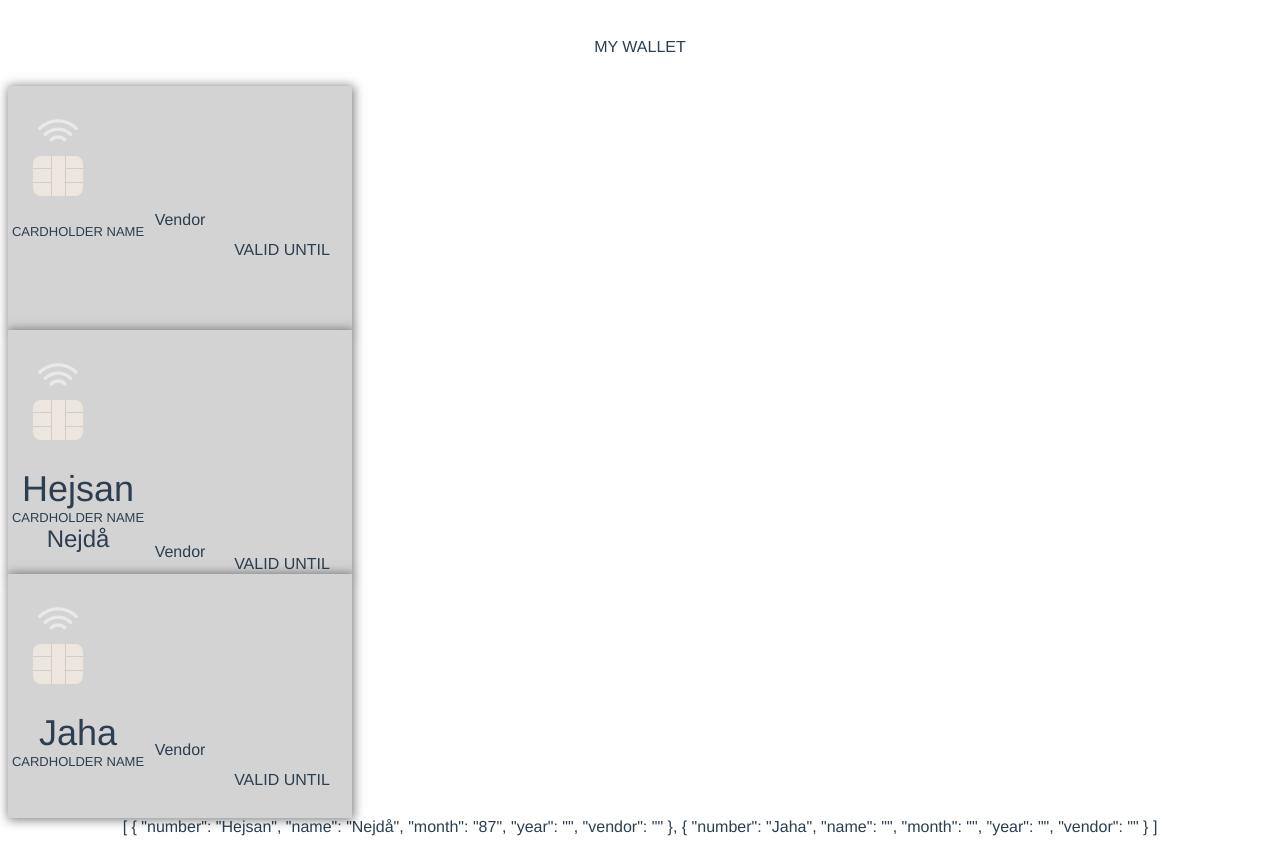
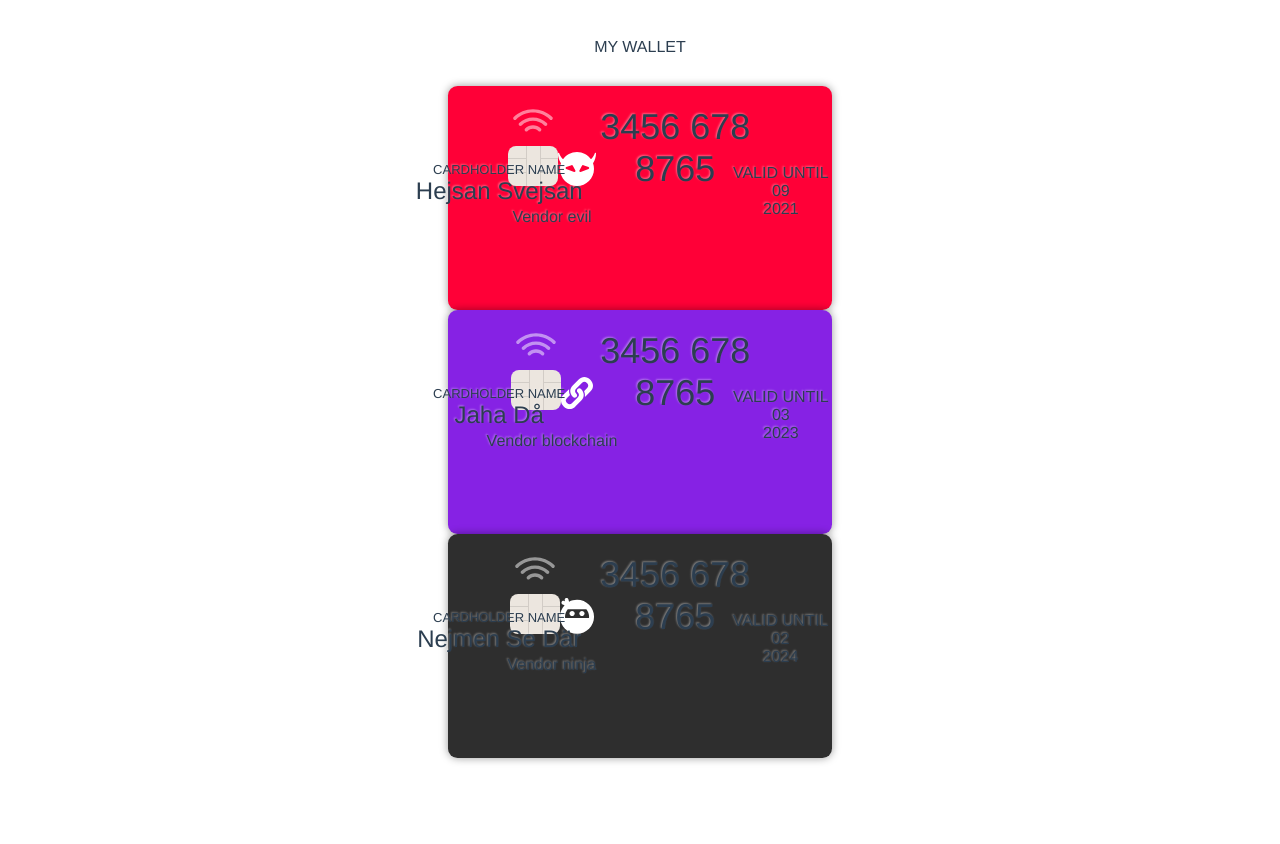
Before and after one commit to JaseNimby/e-wallet, a Vue app: page / in a window 1280 px wide. After the commit the page ends 800 px from the top, so only its background shows below. Built offline with nearby package versions, Linux system fonts and the light colour scheme.

Commit message:
cardstack vendors

```diff
--- a/src/components/Card.vue
+++ b/src/components/Card.vue
@@ -1,6 +1,9 @@
 <template>
-  <div class="card" v-bind:class="card.vendor">
-    <img src="../assets/chip-light.svg" />
+  <div class="card" v-on:click="$emit(`click`)" v-bind:class="card.vendor">
+    <header>
+      <img src="../assets/chip-light.svg" />
+      <img v-bind:src="require(`../assets/vendor-${card.vendor}.svg`)" />
+    </header>
 
     <div class="number">{{ card.number }}</div>
 
@@ -26,22 +29,26 @@ export default {
     card: Object,
   },
   data() {
-    return {
-      cardcolor: "green",
-    };
+    return {};
   },
+  methods: {},
 };
 </script>
 
-<style scoped>
+<style>
 .card {
-  background-color: lightgrey;
-  width: 340px;
-  height: 240px;
-  padding: 2px;
-  -webkit-box-shadow: 1px 1px 10px 1px rgba(0, 0, 0, 0.51);
-  box-shadow: 1px 1px 10px 1px rgba(0, 0, 0, 0.51);
-  position: relative;
+  max-width: 24rem;
+  height: 14rem;
+  box-sizing: border-box;
+  box-shadow: rgba(0, 0, 0, 0.4) 0px 0px 0.5rem;
+  display: grid;
+  grid-template-columns: 1fr 1fr;
+  grid-auto-rows: 2.8rem;
+  text-shadow: rgba(255, 255, 255, 0.4) -1px -1px 2px;
+  border-radius: 0.6rem;
+  background: rgb(238, 238, 238);
+  padding: 1rem;
+  gap: 0.5rem 0px;
 }
 .card > img {
   position: relative;
@@ -51,7 +58,7 @@ export default {
 
 .number {
   position: relative;
-  top: 20%;
+  top: 10%;
   right: 30%;
   font-size: 36px;
 }
@@ -59,7 +66,7 @@ export default {
   font-size: small;
   position: relative;
   right: 30%;
-  top: 20%;
+  top: 15%;
   padding-bottom: 2px;
 }
 
--- a/src/components/CardForm.vue
+++ b/src/components/CardForm.vue
@@ -44,7 +44,7 @@
     <div class="vendor">
       <div>VENDOR</div>
       <select type="text" v-model="vendor" v-on:change="sent">
-        <option disabled vlaue="" />
+        <option disabled vlaue="empty" />
         <option value="bitcoin">Bitcoin Inc</option>
         <option value="evil">Evil Corp</option>
         <option value="ninja">Ninja Bank</option>
--- a/src/components/CardStack.vue
+++ b/src/components/CardStack.vue
@@ -1,13 +1,17 @@
 <template>
   <div>
-    <Card
-      v-for="card in cards"
-      v-bind:key="card.id"
-      v-bind:card="card"
-      v-on:click="selectedCard(card)"
-    />
-
-    {{ cards }}
+    <div class="wrapper">
+      <div class="centered">
+        <div class="stack">
+          <Card
+            v-for="card in cards"
+            v-bind:key="card.id"
+            v-bind:card="card"
+            @click="$emit(`showCard`, card)"
+          />
+        </div>
+      </div>
+    </div>
   </div>
 </template>
 
@@ -20,14 +24,20 @@ export default {
     cards() {
       return this.$root.cardInfo;
     },
-    methods: {
-      slecetdCard(card) {
-        this.$emit("selectedCard", card);
-      },
-    },
   },
 };
 </script>
 
 <style scoped>
+.wrapper {
+  display: inline-block;
+}
+
+.centered {
+  align-items: center;
+}
+
+.stack {
+  cursor: pointer;
+}
 </style>
--- a/src/main.js
+++ b/src/main.js
@@ -9,18 +9,24 @@ new Vue({
   data() {
     return {
       cardInfo: [{
-        number: "Hejsan",
-        name: "Nejdå",
-        month: "87",
-        year: "",
-        vendor: "",
+        number: "3456 678 8765",
+        name: "Hejsan Svejsan",
+        month: "09",
+        year: "2021",
+        vendor: "evil",
       }, {
-        number: "Jaha",
-        name: "",
-        month: "",
-        year: "",
-        vendor: "",
-      }],
+        number: "3456 678 8765",
+        name: "Jaha Då",
+        month: "03",
+        year: "2023",
+        vendor: "blockchain",
+      }, {
+        number: "3456 678 8765",
+        name: "Nejmen Se Där",
+        month: "02",
+        year: "2024",
+        vendor: "ninja",
+      },],
 
     }
   },
--- a/src/views/Home.vue
+++ b/src/views/Home.vue
@@ -1,7 +1,7 @@
 <template>
   <div>
-    <Card v-bind:card="card" />
-    <CardStack />
+    <Card v-bind:card="shoosenCard" v-if="choosenCard" />
+    <CardStack v-on:showCard="showCard" />
   </div>
 </template>
 
@@ -22,7 +22,20 @@ export default {
         year: "",
         vendor: "",
       },
+      choosenCard: null,
     };
+  },
+
+  methods: {
+    showCard(shown) {
+      this.choosenCard = {
+        number: shown.number,
+        name: shown.namem,
+        month: shown.month,
+        year: shown.year,
+        vendor: shown.vendor,
+      };
+    },
   },
 };
 </script>
--- a/src/views/NewCard.vue
+++ b/src/views/NewCard.vue
@@ -52,7 +52,7 @@ export default {
         name: this.card.name,
         month: this.card.month,
         year: this.card.year,
-        vendor: this.card.vedor,
+        vendor: this.card.vendor,
         completed: true,
       });
       this.$router.push("/");
```
